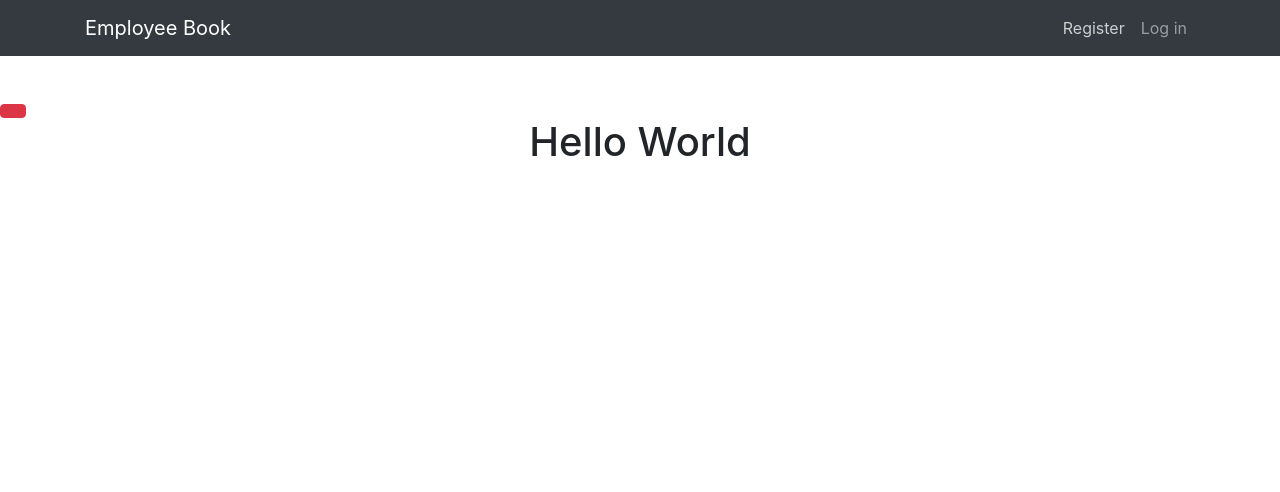
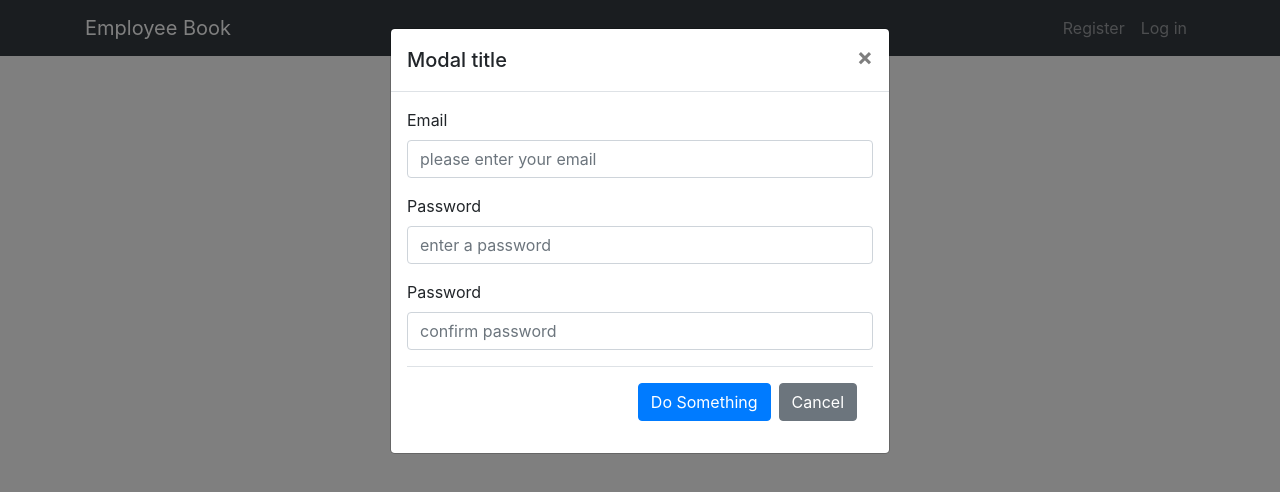
Before and after one commit to mc4tech/reactEmployeeBook, a React (Create React App) app in the folder client/: page / in a window 1280 px wide. Both pictures are taken after a click on the link "Register". Shown: the top 492 px of the page. Built offline with nearby package versions, Linux system fonts and the light colour scheme.

Commit message:
wip modal opening and closing with register link

```diff
--- a/client/src/App.js
+++ b/client/src/App.js
@@ -14,7 +14,7 @@ class App extends Component {
     return (
       <div className="App">
       <NavBar auth={this.state.isauthenticated}/>
-      <ModalExample/>
+      {/* <ModalExample auth={this.state.isauthenticated}/> */}
        <h1>Hello World</h1>
       </div>
     );
--- /dev/null
+++ b/client/src/components/Form.js
@@ -0,0 +1,28 @@
+import React from 'react';
+import { Button, Form, FormGroup, Label, Input, FormText, ModalFooter } from 'reactstrap';
+
+const RegisterForm = (props) => {
+    console.log('regForm ', props);
+    return (
+      <Form onSubmit={props.preventDefault}>
+        <FormGroup>
+          <Label for="userEmail">Email</Label>
+          <Input type="email" name="email" id="userEmail" placeholder="please enter your email" />
+        </FormGroup>
+        <FormGroup>
+          <Label for="userPassword">Password</Label>
+          <Input type="password" name="password" id="userPassword" placeholder="enter a password" />
+        </FormGroup>
+        <FormGroup>
+          <Label for="confirmPassword">Password</Label>
+          <Input type="password" name="confirmPassword" id="confirmPassword" placeholder="confirm password" />
+        </FormGroup>
+        <ModalFooter>
+            <Button color="primary" onClick={props.toggleModal}>Do Something</Button>{' '}
+            <Button color="secondary" onClick={props.toggleModal}>Cancel</Button>
+        </ModalFooter>
+      </Form>
+    );
+}
+
+export default RegisterForm;
--- a/client/src/components/NavBar.js
+++ b/client/src/components/NavBar.js
@@ -9,46 +9,68 @@ import {
     NavLink,
     Container
 } from 'reactstrap';
+import ModalExample from './registerModal';
+class NavBar extends Component {
+    // state = {
+    //     isOpen: false
+    // }
+    constructor(props) {
+        super(props);
+        this.state = {
+          modal: false,
+          isOpen: false
+        };
 
-class NavBar extends Component {
-    state = {
-        isOpen: false
+        this.toggleModal = this.toggleModal.bind(this);
       }
 
-    toggle = () => {
+      toggleModal(event) {
+          event.preventDefault();
+          console.log('clicked modal')
+        this.setState(prevState => ({
+          modal: !prevState.modal
+        }));
+      }
+
+
+
+    toggleNav = (event) => {
+        event.preventDefault();
         this.setState({
             isOpen: !this.state.isOpen
         });
     }
+    formPreventDefault(e) {
+        e.preventDefault();
+      }
 
     render() {
         return(
-            <div>
             <Navbar color="dark" dark expand="sm" className="mb-5">
                 <Container>
                     <NavbarBrand href="/" target="_blank">Employee Book</NavbarBrand>
                     <NavbarToggler onClick={this.toggle}/>
                     <Collapse isOpen={this.state.isOpen} navbar>
+                        <Nav className="ml-auto" navbar>
                             {this.props.auth ? (
-                        <Nav className="ml-auto" navbar>
                                 <NavItem>
                                     <NavLink href="#">Log Out</NavLink>
                                 </NavItem>
-                        </Nav>
                              ) : (
-                        <Nav className="ml-auto" navbar>
-                            <NavItem>
-                                <NavLink href="#">Register</NavLink>
-                            </NavItem>
-                            <NavItem>
+                                 [
+                                <NavItem key="register">
+                                    <NavLink href="#" onClick={this.toggleModal}>Register</NavLink>
+                                </NavItem>,
+                                <NavItem key="login">
                                     <NavLink href="#">Log in</NavLink>
                                 </NavItem>
+                                ]
+                        )}
                         </Nav>
-                    )}
                     </Collapse>
                 </Container>
+                <ModalExample toggleModal={this.toggleModal} preventDefault={this.formPreventDefault} modal={this.state.modal}/>
             </Navbar>
-            </div>
         )
     }
 }
--- a/client/src/components/registerModal.js
+++ b/client/src/components/registerModal.js
@@ -1,44 +1,44 @@
 /* eslint react/no-multi-comp: 0, react/prop-types: 0 */
 
 import React from 'react';
-import { Button, Modal, ModalHeader, ModalBody, ModalFooter, Input, Label, Form, FormGroup } from 'reactstrap';
+import { Button, Modal, ModalHeader, ModalBody, ModalFooter } from 'reactstrap';
+import Form from './Form';
 
-class ModalExample extends React.Component {
-  constructor(props) {
-    super(props);
-    this.state = {
-      modal: false,
-    };
+const ModalExample = (props) => {
+  // constructor(props) {
+  //   super(props);
+  //   this.state = {
+  //     modal: false,
+  //   };
 
-    this.toggle = this.toggle.bind(this);
-  }
+  //   this.toggle = this.toggle.bind(this);
+  // }
 
-  toggle() {
-    this.setState(prevState => ({
-      modal: !prevState.modal
-    }));
-  }
+  // toggle() {
+  //   this.setState(prevState => ({
+  //     modal: !prevState.modal
+  //   }));
+  // }
 
-
-  render() {
+    console.log(props);
     return (
       <div>
-        <Form inline onSubmit={(e) => e.preventDefault()}>
+        {/* <Form inline onSubmit={(e) => e.preventDefault()}>
           <Button color="danger" onClick={this.toggle}>{this.props.buttonLabel}</Button>
-        </Form>
-        <Modal isOpen={this.state.modal} toggle={this.toggle} className={this.props.className}>
-          <ModalHeader toggle={this.toggle}>Modal title</ModalHeader>
+        </Form> */}
+        {/* <NavBar toggleModal={this.toggle} auth={this.props.auth}/> */}
+        <Modal isOpen={props.modal} toggle={props.toggleModal} className={props.className}>
+          <ModalHeader toggle={props.toggleModal}>Modal title</ModalHeader>
           <ModalBody>
-            Lorem ipsum dolor sit amet, consectetur adipisicing elit, sed do eiusmod tempor incididunt ut labore et dolore magna aliqua. Ut enim ad minim veniam, quis nostrud exercitation ullamco laboris nisi ut aliquip ex ea commodo consequat. Duis aute irure dolor in reprehenderit in voluptate velit esse cillum dolore eu fugiat nulla pariatur. Excepteur sint occaecat cupidatat non proident, sunt in culpa qui officia deserunt mollit anim id est laborum.
+            <Form toggleModal={props.toggleModal} preventDefault={props.preventDefault}/>
           </ModalBody>
-          <ModalFooter>
-            <Button color="primary" onClick={this.toggle}>Do Something</Button>{' '}
-            <Button color="secondary" onClick={this.toggle}>Cancel</Button>
-          </ModalFooter>
+          {/* <ModalFooter>
+            <Button color="primary" onClick={props.toggleModal}>Do Something</Button>{' '}
+            <Button color="secondary" onClick={props.toggleModal}>Cancel</Button>
+          </ModalFooter> */}
         </Modal>
       </div>
     );
-  }
 }
 
 export default ModalExample;
```
Lines whose indentation alone changed are shown as unchanged.
